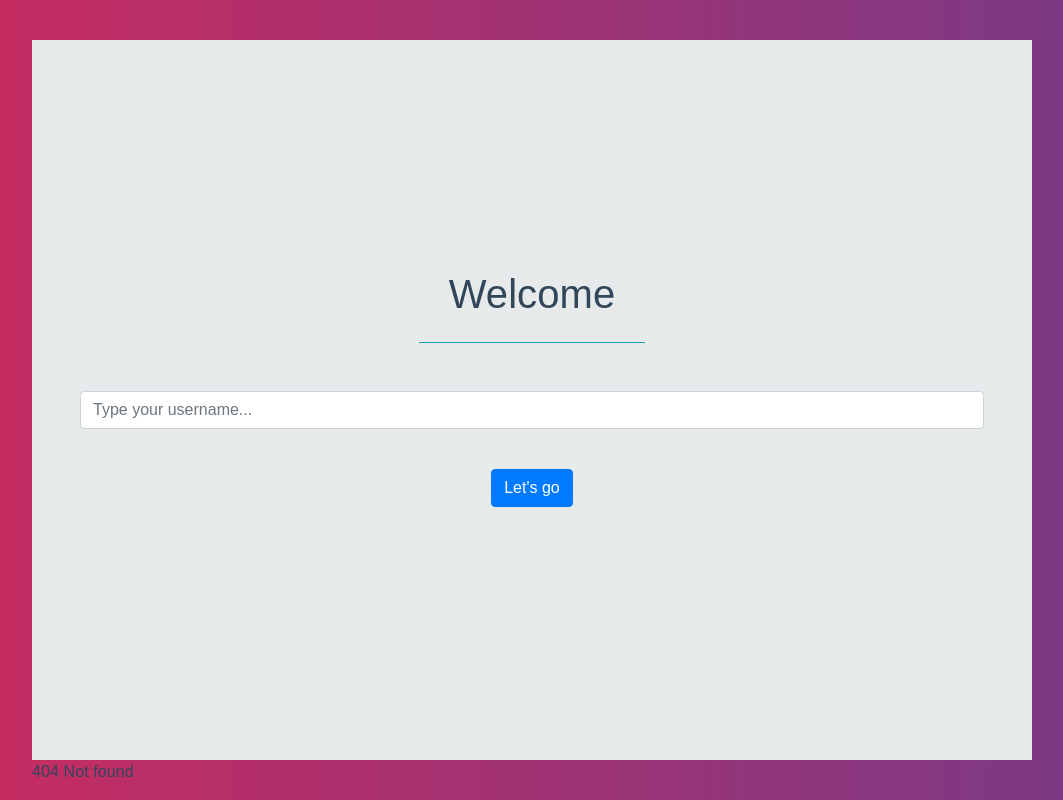
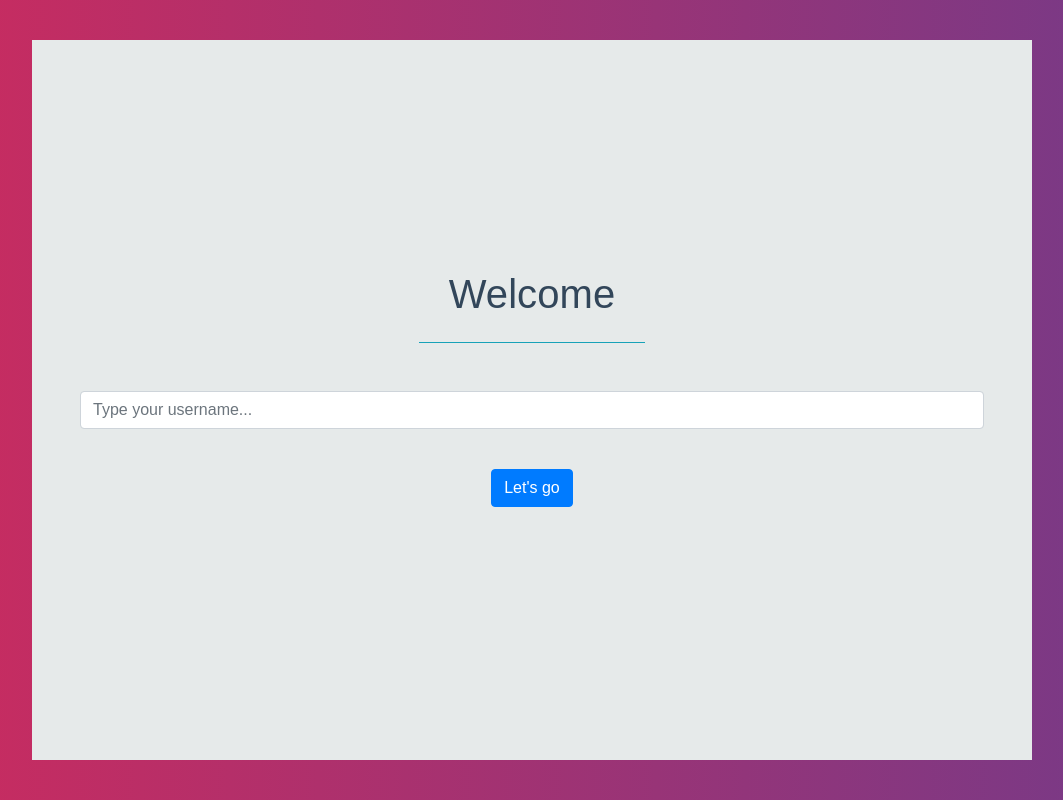
Before and after one commit to nhbduy/chat-application, a React (Create React App) app: page / in a window 1280 px wide. Before the commit this address had no page. Shown: the whole page, without its empty margins (108-1171 px from the left). Built offline with nearby package versions, Linux system fonts and the light colour scheme; a web font is replaced by a local one.

Commit message:
Remove route 404 div

```diff
--- a/src/App.js
+++ b/src/App.js
@@ -10,7 +10,6 @@ function App() {
     <BrowserRouter basename={process.env.PUBLIC_URL}>
       <Route path='/' exact component={Welcome} />
       <Route path='/chat' component={Chat} />
-      <Route component={() => <div>404 Not found </div>} />
     </BrowserRouter>
   );
 }
```
